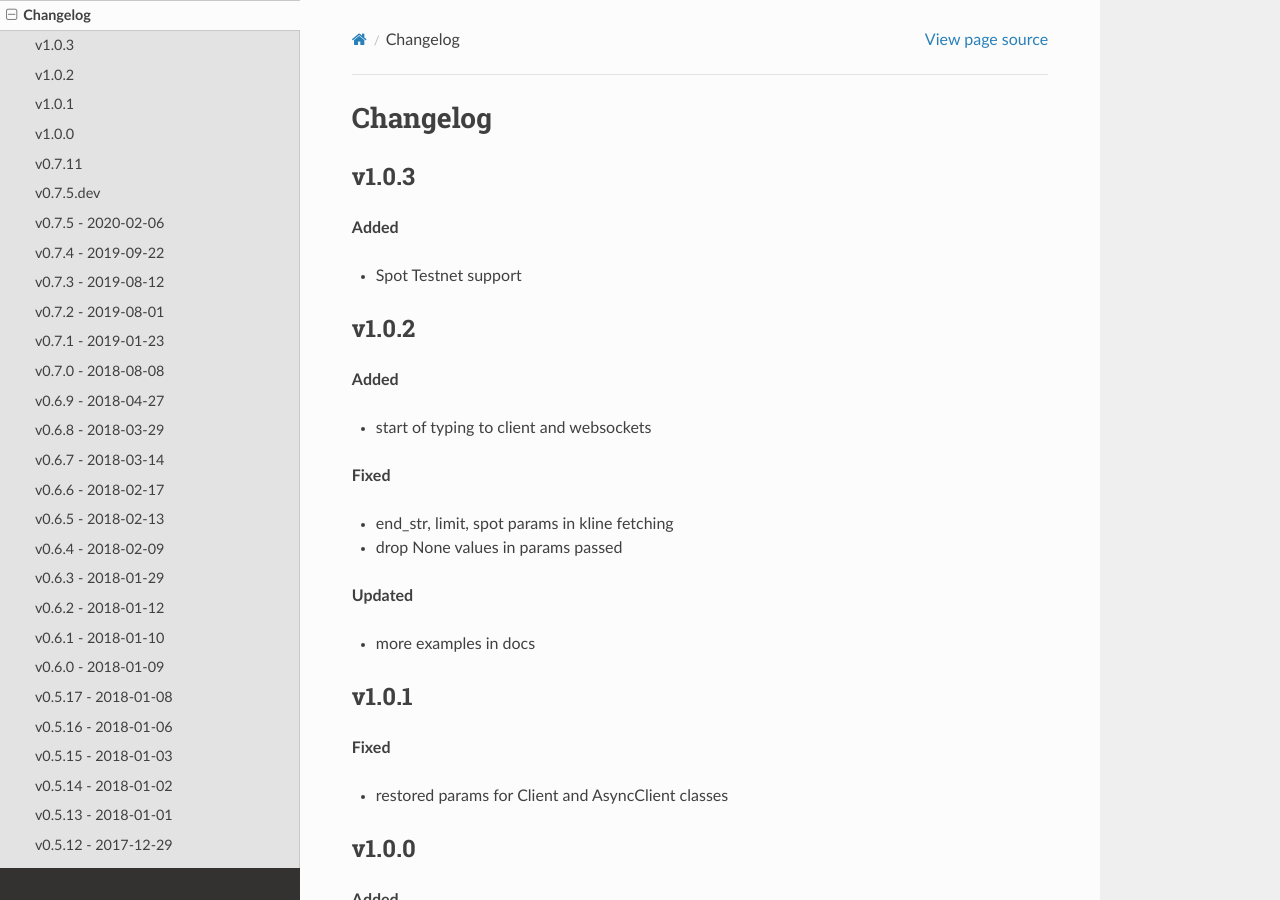
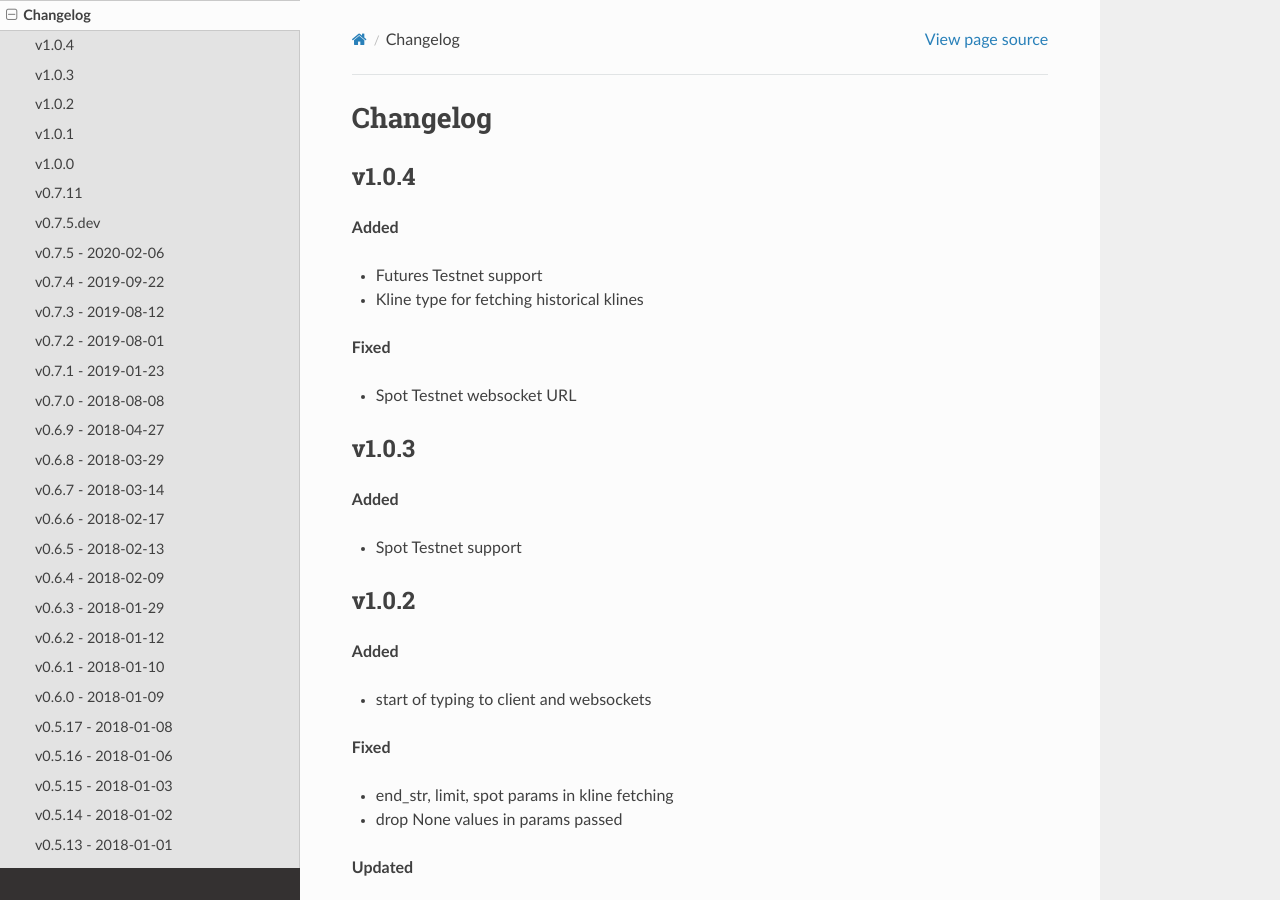
Before and after one commit to astro0099/python_BSC, a Sphinx documentation site: the page built from docs/changelog.rst, in a window 1280 px wide and 900 px high. Built offline with Sphinx 7.4.7 and the Read the Docs theme 2.0.0, drawn with Linux system fonts in a browser that asks for light colours; formulas are drawn with MathJax 3; pages that are not in the unit, such as notebooks, are missing from menus.

Commit message:
Update to v1.0.4

```diff
--- a/README.rst
+++ b/README.rst
@@ -1,5 +1,5 @@
 ================================
-Welcome to python-binance v1.0.3
+Welcome to python-binance v1.0.4
 ================================
 
 .. image:: https://img.shields.io/pypi/v/python-binance.svg
--- a/binance/__init__.py
+++ b/binance/__init__.py
@@ -4,7 +4,7 @@
 
 """
 
-__version__ = '1.0.3'
+__version__ = '1.0.4'
 
 from binance.client import Client, AsyncClient  # noqa
 from binance.depthcache import DepthCacheManager, OptionsDepthCacheManager  # noqa
--- a/docs/changelog.rst
+++ b/docs/changelog.rst
@@ -1,16 +1,27 @@
 Changelog
 =========
 
+v1.0.4
+^^^^^^
+
+**Added**
+
+- Futures Testnet support
+- Kline type for fetching historical klines
+
+**Fixed**
+
+- Spot Testnet websocket URL
+
 v1.0.3
-^^^^^^^
+^^^^^^
 
 **Added**
 
 - Spot Testnet support
 
-
 v1.0.2
-^^^^^^^
+^^^^^^
 
 **Added**
 
@@ -26,14 +37,14 @@ v1.0.2
 - more examples in docs
 
 v1.0.1
-^^^^^^^
+^^^^^^
 
 **Fixed**
 
 - restored params for Client and AsyncClient classes
 
 v1.0.0
-^^^^^^^
+^^^^^^
 
 **Added**
 
```
Also changed, not shown: docs/account.rst (+14 -4 lines).
